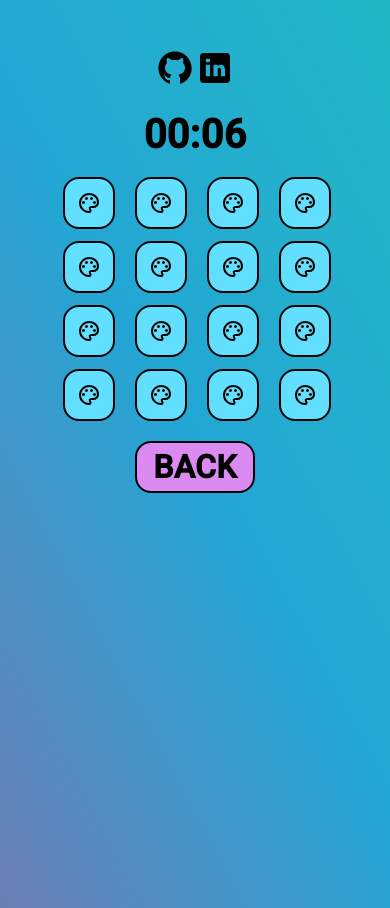
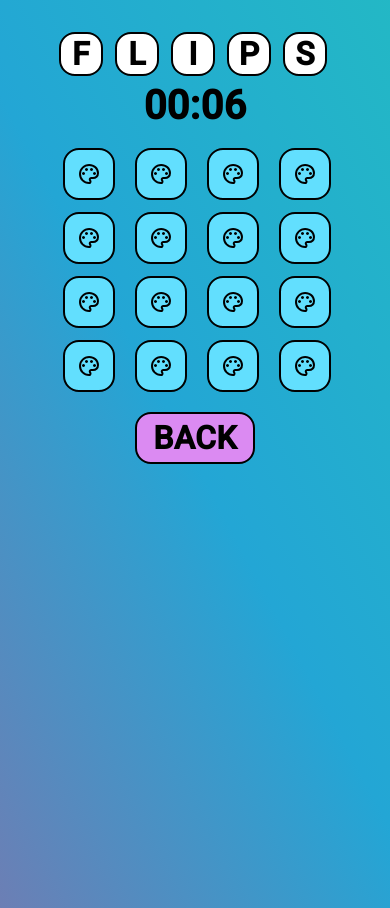
Before and after one commit to dsSliusarenko/flip-and-match, an Angular app: page /easy in a window 390 px wide. Built offline with nearby package versions, Linux system fonts and the light colour scheme.

Commit message:
changed approach to the logo rendering

```diff
--- a/src/app/components/logo/logo.component.html
+++ b/src/app/components/logo/logo.component.html
@@ -1,3 +1,3 @@
 <div class="logo">
-  <fam-flip-cards-render [inputText]="environment.appTitle" [animationType]="AnimationType.LOGO"></fam-flip-cards-render>
+  <fam-flip-cards-render [inputText]="textToRender" [animationType]="AnimationType.LOGO"></fam-flip-cards-render>
 </div>
--- a/src/app/components/logo/logo.component.ts
+++ b/src/app/components/logo/logo.component.ts
@@ -1,6 +1,7 @@
 import {Component} from '@angular/core';
 import {environment} from "../../../environment/environment.prod";
 import {AnimationType} from "../../ui/flip-cards-render/flip-cards";
+import {BreakpointService} from "../../services/breakpoint.service";
 
 @Component({
   selector: 'fam-logo',
@@ -8,6 +9,13 @@ import {AnimationType} from "../../ui/flip-cards-render/flip-cards";
   styleUrls: ['./logo.component.scss']
 })
 export class LogoComponent {
-  protected readonly environment = environment;
   protected readonly AnimationType = AnimationType;
+
+  textToRender: string = environment.appTitle;
+
+  constructor(private brakePointService: BreakpointService) {
+    if (this.brakePointService.isScreenMobile) {
+      this.textToRender = environment.appTitle.substring(0,5)
+    }
+  }
 }
--- a/src/app/services/breakpoint.service.ts
+++ b/src/app/services/breakpoint.service.ts
@@ -14,12 +14,12 @@ export class BreakpointService {
       .observe([Breakpoints.XSmall])
       .subscribe((state: BreakpointState) => {
         if (state.matches) {
-          this.setMobileScreen(state);
+          this.setMobileScreen();
         }
       });
   }
 
-  private setMobileScreen(state: BreakpointState): void {
+  private setMobileScreen(): void {
     this.isCurrentScreenMobile = true;
   }
 
--- a/src/styles.scss
+++ b/src/styles.scss
@@ -490,15 +490,21 @@ html, body {
   }
 
   .links {
-    display: flex;
-    justify-content: center;
-  }
-
-  fam-flip-cards-render {
     display: none;
+    //justify-content: center;
+    //margin: 0.5rem 0 0 0;
+    //
+    //.link {
+    //  mat-icon {
+    //    width: 2rem;
+    //    height: 2rem;
+    //  }
+    //}
   }
 
   .home {
+    margin-top: 2rem;
+
     .deck-select {
       .decks {
         .deck {
@@ -520,6 +526,8 @@ html, body {
       display: flex;
       flex-direction: column;
 
+      margin-top: 2rem;
+
       .level {
         margin-right: 0;
         margin-bottom: 0.5rem;
@@ -529,6 +537,27 @@ html, body {
     .reset-button {
       .button {
         font-size: 1.5rem;
+      }
+    }
+  }
+
+  .flip-card-render {
+    display: grid;
+    grid-template-columns: repeat(5, 1fr);
+    grid-template-rows: repeat(3, auto);
+
+    .flip-square {
+      .flip-square-inner {
+        .flip-square-front {
+          width: 2.5rem;
+          height: 2.5rem;
+        }
+
+        .flip-square-back {
+          width: 2.5rem;
+          height: 2.5rem;
+          left: 0.25rem;
+        }
       }
     }
   }
@@ -616,7 +645,7 @@ html, body {
 
           &__title {
             display: flex;
-            justify-content:center;
+            justify-content: center;
             font-size: 1.5rem;
             font-weight: bold;
             margin-top: 0.5rem;
```
